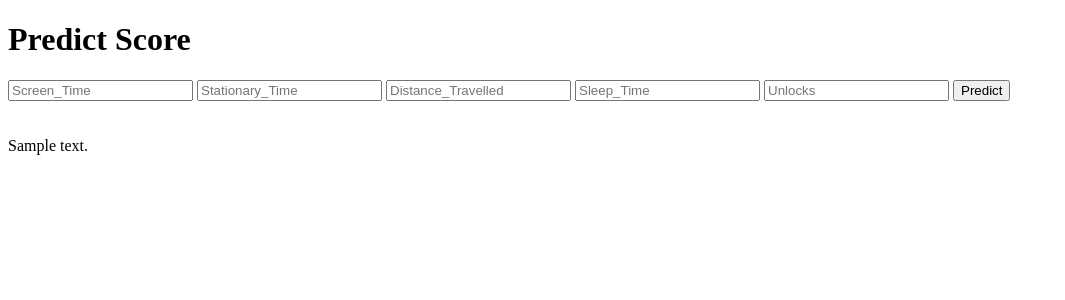
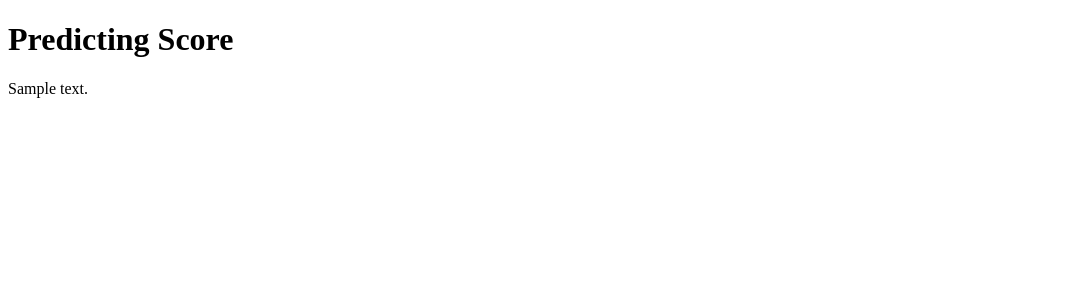
Before and after one commit to Pracs101/DDUS, a Flask app: template templates/index.html in a window 1280 px wide. Shown: the top 300 px of the page, without its empty margins (0-1065 px from the left). Run offline with Flask 2, Linux system fonts and the light colour scheme; the template is opened without the code that fills it: most values are stand-ins (such as "Sample title", 1, 10 or a date in 2020); parts of the project's set-up code (start-up, migrations or seed data) failed here and were passed over.

Commit message:
Add files via upload

```diff
--- a/app.py
+++ b/app.py
@@ -1,49 +1,31 @@
 import numpy as np
 from flask import Flask, request, jsonify, render_template
 import pickle
-score = 0
 
 app = Flask(__name__)
 model = pickle.load(open('model.pkl', 'rb'))
 
 @app.route('/')
-def home():
-    return render_template('index.html')
+# def home():
+#     return render_template('index.html')
 
-# con_list = []
-# intworth_list = []
-# apetite_list = []
-# sleep_list = []
-# mood_list = []
-@app.route('/predict',methods=['POST'])
 def predict():
     '''
     For rendering results on HTML GUI
     '''
     int_features = [x for x in request.form.values()]
     print(int_features)
-    # con_list.append(int_features[0])
-    # con_list.append(int_features[1])
 
-    # intworth_list.append(int_features[0])
-    # intworth_list.append(int_features[1])
-    # intworth_list.append(int_features[2])
-
-    # apetite_list.append(int_features[0])
-    # apetite_list.append(int_features[2])
-
-    # sleep_list.append(int_features[0])
-    # sleep_list.append(int_features[1])
-    # sleep_list.append(int_features[3])
-
-    # mood_list.append(int_features[0])
-    # mood_list.append(int_features[4])
-
-    con_features = np.array([int_features[0], int_features[1]]).reshape(1,-1)
-    intworth_features = np.array([int_features[0], int_features[1], int_features[2]]).reshape(1,-1)
-    apetite_features = np.array([int_features[0], int_features[2]]).reshape(1,-1)
-    sleep_features = np.array([int_features[0], int_features[1], int_features[3]]).reshape(1,-1)
-    mood_features = np.array([int_features[0], int_features[4]]).reshape(1,-1)
+    # con_features = np.array([int_features[0], int_features[1]]).reshape(1,-1)
+    # intworth_features = np.array([int_features[0], int_features[1], int_features[2]]).reshape(1,-1)
+    # apetite_features = np.array([int_features[0], int_features[2]]).reshape(1,-1)
+    # sleep_features = np.array([int_features[0], int_features[1], int_features[3]]).reshape(1,-1)
+    # mood_features = np.array([int_features[0], int_features[4]]).reshape(1,-1)
+    con_features = np.array([11, 5]).reshape(1,-1)
+    intworth_features = np.array([11, 5, 8.4]).reshape(1,-1)
+    apetite_features = np.array([11, 8.4]).reshape(1,-1)
+    sleep_features = np.array([11, 5, 7]).reshape(1,-1)
+    mood_features = np.array([11, 241]).reshape(1,-1)
 
     # final_features = [np.array(int_features)]
     # prediction = model.predict(final_features)
@@ -59,5 +41,19 @@ def predict():
     return render_template('index.html', prediction_text='Your Overall score is : {}'.format(score))
 
 
+# @app.route('/predict',methods=['POST'])
+# def predict():
+#     '''
+#     For rendering results on HTML GUI
+#     '''
+#     int_features = [int(x) for x in request.form.values()]
+#     final_features = [np.array(int_features)]
+#     prediction = model.predict(final_features)
+
+#     output = round(prediction[0], 2)
+
+#     return render_template('index.html', prediction_text='Employee Salary should be $ {}'.format(output))
+
+
 if __name__ == "__main__":
     app.run(debug=True)
--- a/templates/index.html
+++ b/templates/index.html
@@ -13,21 +13,19 @@
 
 <body>
  <div class="login">
-	<h1>Predict Score</h1>
+	<h1>Predicting Score</h1>
 
-     <!-- Main Input For Receiving Query to our ML -->
-    <form action="{{ url_for('predict')}}" method="post">
-    	  <input type="text" name="screentime" placeholder="Screen_Time" required="required" />
-        <input type="text" name="stationary" placeholder="Stationary_Time" required="required" />
-        <input type="text" name="distance" placeholder="Distance_Travelled" required="required" />
-        <input type="text" name="sleeptime" placeholder="Sleep_Time" required="required" />
-        <input type="text" name="unlocks" placeholder="Unlocks" required="required" />
+     <!-- Main Input For Receiving Query to our ML
+    <form action="{{ url_for('predict')}}"method="post">
+    	<input type="text" name="experience" placeholder="Experience" required="required" />
+        <input type="text" name="test_score" placeholder="Test Score" required="required" />
+		<input type="text" name="interview_score" placeholder="Interview Score" required="required" />
 
         <button type="submit" class="btn btn-primary btn-block btn-large">Predict</button>
-    </form>
-
+    </form> -->
+<!--
    <br>
-   <br>
+   <br> -->
    {{ prediction_text }}
 
  </div>
```
Also changed, not shown: requirements.txt (+5 -8 lines), 1 other file.
